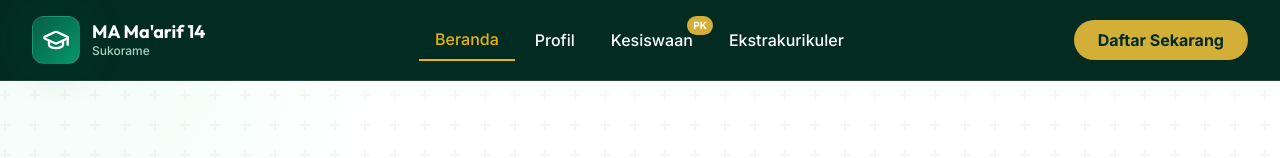
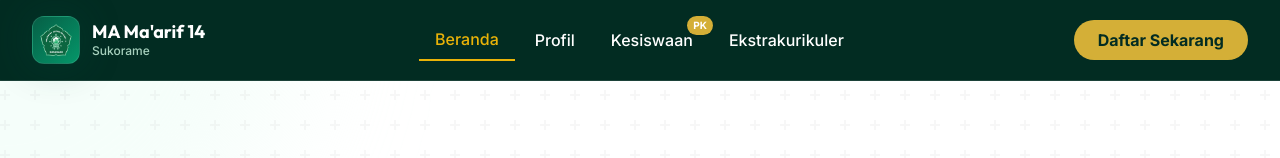
Before and after one commit to MAS-14/ma-maarif-14-web, a Next.js app: page / in a window 1280 px wide. Shown: the top 158 px of the page. Built offline with nearby package versions, Linux system fonts and the light colour scheme; a web font is replaced by a local one.

Commit message:
feat: update school logo, favicon, and website title

```diff
--- a/src/app/layout.tsx
+++ b/src/app/layout.tsx
@@ -20,9 +20,12 @@ const playfair = Playfair_Display({
 });
 
 export const metadata: Metadata = {
-    title: "MA Ma'arif 14 Sukorame | Ahlussunnah Wal Jama'ah",
+    title: "MA Ma'arif 14 Sukorame | Official Website",
     description: "Website resmi Madrasah Aliyah Ma'arif 14 Sukorame - Lembaga pendidikan Islam berbasis Ahlussunnah Wal Jama'ah",
     keywords: ["MA Ma'arif 14", "Sukorame", "Madrasah Aliyah", "Pendidikan Islam", "Ahlussunnah Wal Jama'ah"],
+    icons: {
+        icon: '/logo-sekolah.png',
+    },
     verification: {
         google: 'ORj8UScodGi7faybsOd5oMbbPgxv198CvJEA3832ysg',
     },
--- a/src/components/Navbar.tsx
+++ b/src/components/Navbar.tsx
@@ -4,6 +4,7 @@ import { useState, useEffect } from "react";
 import Link from "next/link";
 import { usePathname } from "next/navigation";
 import { Menu, X, GraduationCap } from "lucide-react";
+import Image from "next/image";
 
 const navLinks = [
     { name: "Beranda", href: "/" },
@@ -37,7 +38,13 @@ export default function Navbar() {
                     {/* Logo */}
                     <Link href="/" className="flex items-center gap-3 group">
                         <div className="w-12 h-12 rounded-xl bg-gradient-to-br from-emerald-800 to-emerald-600 flex items-center justify-center shadow-emerald-glow group-hover:scale-105 transition-transform border border-white/10">
-                            <GraduationCap className="w-7 h-7 text-white" />
+                            <Image
+                                src="/logo-sekolah.png"
+                                alt="MA Ma'arif 14 Logo"
+                                width={40}
+                                height={40}
+                                className="w-8 h-8 object-contain"
+                            />
                         </div>
                         <div className="hidden sm:block">
                             <h1 className="font-display font-bold text-white text-lg leading-tight">
@@ -54,8 +61,8 @@ export default function Navbar() {
                                 key={link.name}
                                 href={link.href}
                                 className={`relative px-4 py-2 font-medium transition-colors group ${pathname === link.href
-                                        ? "text-yellow-500 border-b-2 border-yellow-500"
-                                        : "text-white hover:text-emerald-200"
+                                    ? "text-yellow-500 border-b-2 border-yellow-500"
+                                    : "text-white hover:text-emerald-200"
                                     }`}
                             >
                                 <span>{link.name}</span>
```
Also changed, not shown: public/logo-sekolah.png (added).
